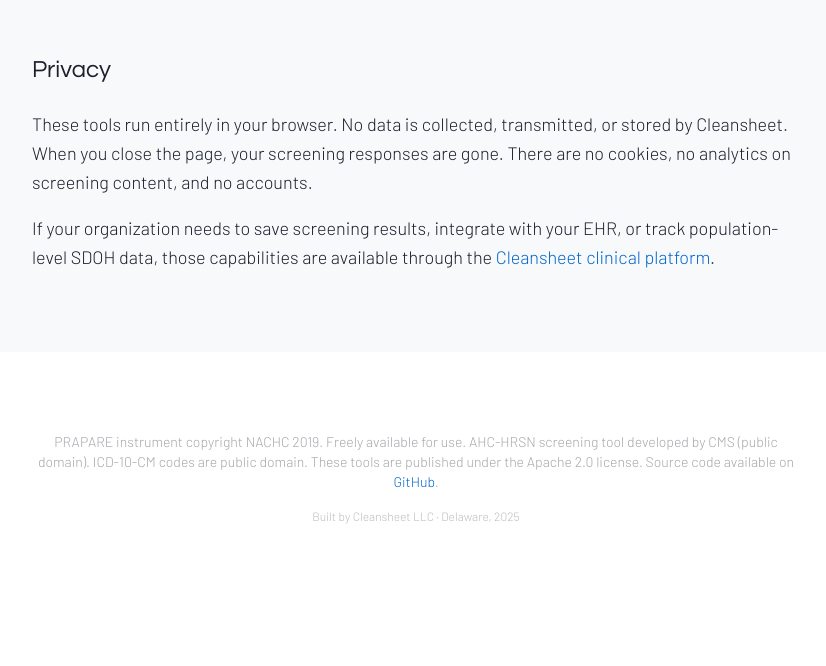
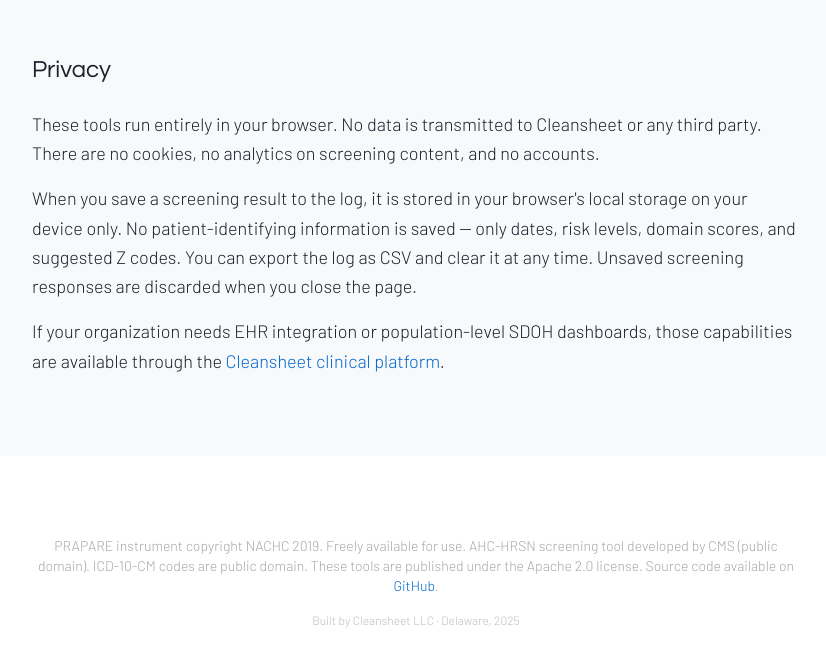
Before and after one commit to CleansheetLLC/community-health, a React (Vite) app: page / in a window 1280 px wide. Shown: the part 1554-2220 px from the top of the page, without its empty margins (224-1050 px from the left). Before the commit the page ends 2158 px from the top, so only its background shows below. Built offline with nearby package versions, Linux system fonts and the light colour scheme.

Commit message:
Refactor code structure for improved readability and maintainability

```diff
--- a/src/App.tsx
+++ b/src/App.tsx
@@ -1304,15 +1304,21 @@
               </h2>
               <div className="space-y-4 font-body font-light text-lg text-cs-text leading-relaxed">
                 <p>
-                  These tools run entirely in your browser. No data is collected,
-                  transmitted, or stored by Cleansheet. When you close the page,
-                  your screening responses are gone. There are no cookies, no
+                  These tools run entirely in your browser. No data is transmitted
+                  to Cleansheet or any third party. There are no cookies, no
                   analytics on screening content, and no accounts.
                 </p>
                 <p>
-                  If your organization needs to save screening results, integrate
-                  with your EHR, or track population-level SDOH data, those capabilities
-                  are available through the{" "}
+                  When you save a screening result to the log, it is stored in your
+                  browser's local storage on your device only. No patient-identifying
+                  information is saved -- only dates, risk levels, domain scores, and
+                  suggested Z codes. You can export the log as CSV and clear it at
+                  any time. Unsaved screening responses are discarded when you close
+                  the page.
+                </p>
+                <p>
+                  If your organization needs EHR integration or population-level
+                  SDOH dashboards, those capabilities are available through the{" "}
                   <a href="#about" className="text-cs-blue hover:underline">Cleansheet clinical platform</a>.
                 </p>
               </div>
```
Also changed, not shown: 2 other files (tests, documents, lock files or other folders).
